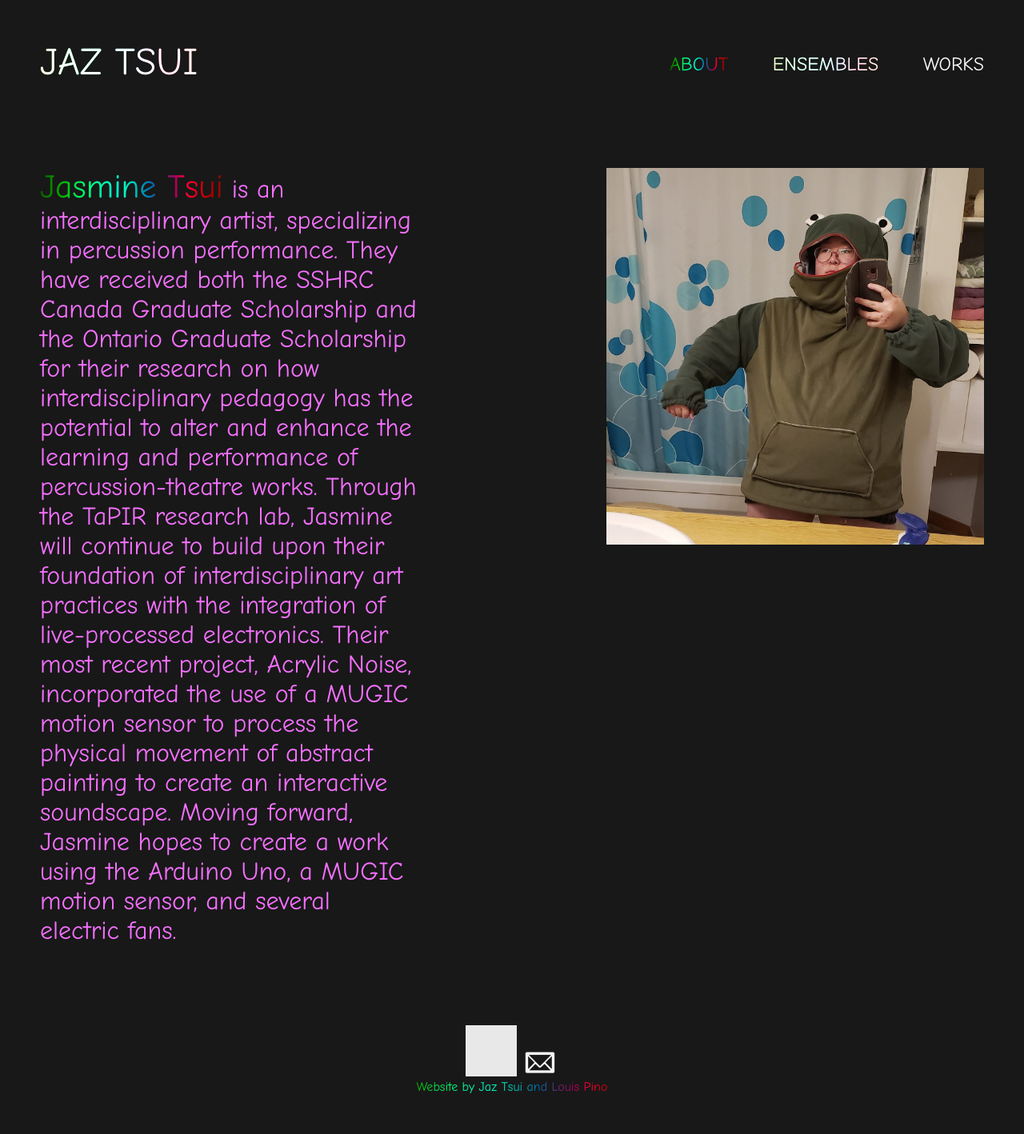
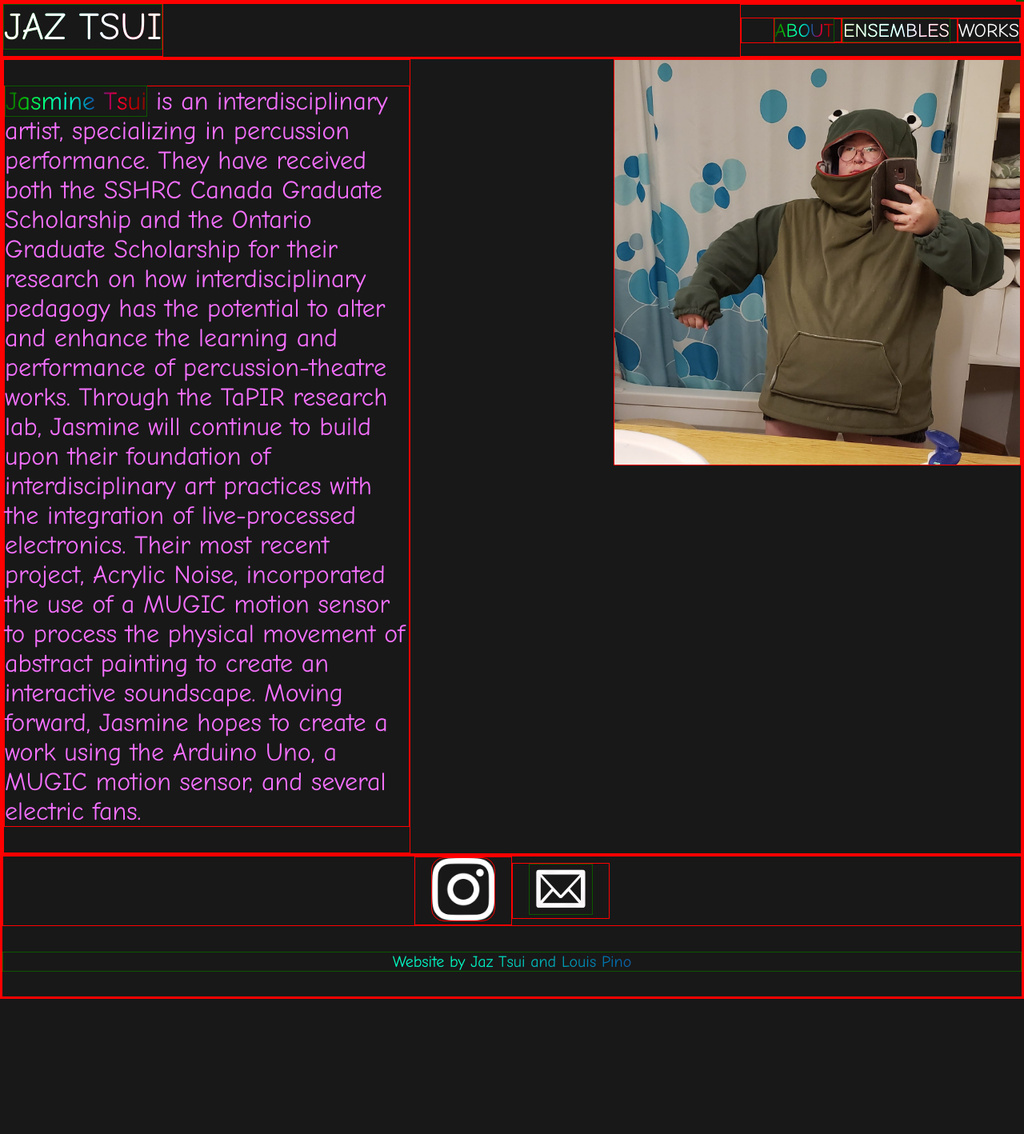
Before and after one commit to LouisPino/JazWebsite, a plain HTML site: page about.html in a window 1280 px wide. Shown: the whole page at 80% size. After the commit the page ends 1249 px from the top, so only its background shows below. Drawn offline with Linux system fonts and the light colour scheme.

Commit message:
about page layout

```diff
--- a/about.html
+++ b/about.html
@@ -1,34 +1,35 @@
 <!DOCTYPE html>
 <html lang="en">
   <head>
-    <meta charset="UTF-8">
-    <meta name="viewport" content="width=device-width, initial-scale=1.0">
-    <title>About</title>
-    <link rel="stylesheet" type="text/css" href="style/style.css">
+    <meta charset="UTF-8" />
+    <meta name="viewport" content="width=device-width, initial-scale=1.0" />
+    <title>Jaz Tsui</title>
+    <link rel="stylesheet" type="text/css" href="style/about.css" />
   </head>
   <body>
-
     <!-- Scroll bar -->
     <div id="progressbar"></div>
     <div id="scrollpath"></div>
 
     <!-- Nav Bar -->
     <section class="navbar">
-    <div class="container">
-    <div class="name"><a class='link' href="index.html">JAZ TSUI</a></div>
-    <nav>
-        <ul class="seconday-navs">
-            <li class="nav-tab" id="about"> <a class="here" href="about.html">ABOUT</a></li>
-            <li class="nav-tab" id="ensembles"><a class="link" href="ensembles.html">ENSEMBLES</a></li>
-            <li class="dropbtn works nav-tab">WORKS</button>
+      <div class="name"><a class="link" href="index.html">JAZ TSUI</a></div>
+      <div class="secondary-container">
+        <ul class="secondary-navs">
+          <li class="nav-tab" id="about">
+            <a class="here" href="about.html">ABOUT</a>
+          </li>
+          <li class="nav-tab" id="ensembles">
+            <a class="link" href="ensembles.html">ENSEMBLES</a>
+          </li>
+          <li class="dropbtn works nav-tab">WORKS</li>
           <div class="dropdown-content">
-                  <a class='link' href="compositions.html">Compositions</a>
-                  <a class='link' href="multimedia.html">Multimedia</a>
-                  <a class='link' href="percussion.html">Percussion</a>
-                  <a class='link' href="video-art.html">Video Art</a>
+            <a class="link" href="compositions.html">Compositions</a>
+            <a class="link" href="multimedia.html">Multimedia</a>
+            <a class="link" href="percussion.html">Percussion</a>
+            <a class="link" href="video-art.html">Video Art</a>
           </div>
         </ul>
-    </nav>
       </div>
     </section>
 
@@ -36,42 +37,48 @@
     <section class="hero">
       <div class="container">
         <div class="bio">
-            <p> <span class="here heavy">Jasmine Tsui</span> is an interdisciplinary artist, specializing in percussion performance. They have received both the SSHRC Canada Graduate Scholarship and the Ontario Graduate Scholarship for their research on how interdisciplinary pedagogy has the potential to alter and enhance the learning and performance of percussion-theatre works. Through the TaPIR research lab, Jasmine will continue to build upon their foundation of interdisciplinary art practices with the integration of live-processed electronics. Their most recent project, Acrylic Noise, incorporated the use of a MUGIC motion sensor to process the physical movement of abstract painting to create an interactive soundscape. Moving forward, Jasmine hopes to create a work using the Arduino Uno, a MUGIC motion sensor, and several electric fans.
+          <p>
+            <span class="here heavy">Jasmine Tsui</span> is an interdisciplinary
+            artist, specializing in percussion performance. They have received
+            both the SSHRC Canada Graduate Scholarship and the Ontario Graduate
+            Scholarship for their research on how interdisciplinary pedagogy has
+            the potential to alter and enhance the learning and performance of
+            percussion-theatre works. Through the TaPIR research lab, Jasmine
+            will continue to build upon their foundation of interdisciplinary
+            art practices with the integration of live-processed electronics.
+            Their most recent project, Acrylic Noise, incorporated the use of a
+            MUGIC motion sensor to process the physical movement of abstract
+            painting to create an interactive soundscape. Moving forward,
+            Jasmine hopes to create a work using the Arduino Uno, a MUGIC motion
+            sensor, and several electric fans.
           </p>
         </div>
-                <img id='final-form' src="assets/finalform.jpeg">
+        <img id="final-form" src="assets/finalform.jpeg" />
       </div>
     </section>
 
-
-
-
-<!-- contact -->
-
-
-
     <!-- footer -->
-<div class="container">
     <section class="footer">
       <div class="socials">
         <a href="https://www.instagram.com/je.suis.jaz.tsui/" target="_blank">
-                <img src="assets/IG.png" alt="" class="social clickable ig"></a>
+          <img src="assets/IG.png" alt="" class="social clickable ig"
+        /></a>
         <a href="mailto:jasmine.j.tsui@gmail.com" target="_blank">
-                    <img src="assets/Jaz Tsui_files/3kont8jsnkkjm5cf18nbi6f6gc.png" class="social clickable mail link"></a>
+          <img
+            src="assets/Jaz Tsui_files/3kont8jsnkkjm5cf18nbi6f6gc.png"
+            class="social clickable mail link"
+        /></a>
       </div>
       <div class="footer-text here">Website by Jaz Tsui and Louis Pino</div>
     </section>
-</div>
+
     <script type="text/javascript">
-	let progress = document.getElementById('progressbar');
+      let progress = document.getElementById("progressbar");
       let totalHeight = document.body.scrollHeight - window.innerHeight;
       window.onscroll = function () {
         let progressHeight = (window.pageYOffset / totalHeight) * 100;
         progress.style.height = progressHeight + "%";
-	}
-
-
+      };
     </script>
   </body>
-
 </html>
--- /dev/null
+++ b/style/about.scss
@@ -0,0 +1,240 @@
+@import url("https://fonts.googleapis.com/css2?family=Cormorant:wght@300;500;700&display=swap");
+
+@font-face {
+  font-family: "Comic Sans MS";
+  src: url("comic-sans-ms/comici.ttf");
+}
+
+* {
+  box-sizing: border-box;
+  border: 1px solid red;
+}
+
+body {
+  margin: 0;
+  padding: 0;
+  background: rgb(24, 24, 24);
+  color: #f570ff;
+  //	font-family: 'Cormorant', serif;
+  font-family: "Comic Sans MS", "Comic Sans", serif;
+}
+
+.navbar {
+  display: flex;
+  justify-content: space-between;
+}
+
+
+.name {
+  font-size: 3em;
+}
+
+.nav-tab {
+    display: inline;
+    text-decoration: none;
+    font-size: 1.5em;
+  }
+
+
+
+
+.link {
+  color: rgb(255, 255, 255);
+  text-decoration: none;
+  background: linear-gradient(90deg, red, orange, yellow, green, blue, purple);
+  animation: animate 5s linear infinite;
+  background-clip: text;
+  -webkit-background-clip: text;
+  transition: 1250ms;
+}
+.works {
+  color: white;
+}
+.works:hover {
+  color: transparent;
+  text-decoration: none;
+  background: linear-gradient(90deg, red, orange, yellow, green, blue, purple);
+  animation: 5s linear infinite;
+  background-clip: text;
+  -webkit-background-clip: text;
+  transition: 400;
+}
+
+.link:hover {
+  color: transparent;
+  transition: 400ms;
+}
+
+.here {
+  background: linear-gradient(90deg, red, orange, yellow, green, blue, purple);
+  animation: animate 5s linear infinite;
+  background-clip: text;
+  -webkit-background-clip: text;
+  color: transparent;
+  text-decoration: none;
+}
+
+/* The container <div> - needed to position the dropdown content */
+.dropbtn {
+  position: relative;
+  display: inline-block;
+}
+
+/* Dropdown Content (Hidden by Default) */
+.dropdown-content {
+  display: none;
+  position: absolute;
+  left: -40px;
+  background: rgb(24, 24, 24);
+  min-width: 160px;
+  min-height: 190px;
+  box-shadow: 0px 8px 16px 0px rgba(0, 0, 0, 0.2);
+  z-index: 1;
+  border-radius: 15%;
+}
+
+/* Links inside the dropdown */
+.dropdown-content a {
+  display: block;
+  margin: 0.5em;
+  text-align: center;
+}
+
+/* Show the dropdown menu on hover */
+.dropbtn:hover .dropdown-content {
+  display: block;
+}
+
+.hero {
+  display: flex;
+}
+
+
+#final-form {
+  width: 40%;
+  float: right;
+}
+
+.bio {
+  color: #f570ff;
+  float: left;
+  width: 40%;
+  font-size: 2em;
+}
+
+.footer {
+  display: grid;
+  justify-content: center;
+  grid-template-columns: 1fr;
+  grid-template-rows: 1fr 1fr;
+}
+
+.socials {
+  grid-column: 1 / 3;
+  display: flex;
+  justify-content: center;
+  align-items: center;
+}
+
+.social{
+    margin: 0 20px;
+}
+
+.footer-text {
+  text-align: center;
+  align-self: center;
+  font-size: 20px;
+}
+
+.ig {
+  width: 5rem;
+  height: 5rem;
+  border-radius: 20%;
+}
+
+.social:hover {
+  background: linear-gradient(90deg, red, orange, yellow, green, blue, purple);
+  animation: animate 5s linear infinite;
+}
+.mail {
+  width: 5rem;
+  height: 4rem;
+}
+
+
+@media screen and (max-width: 460px) {
+    .name {
+      text-align: center;
+    }
+    .navbar {
+      //hamburger
+      flex-direction: column;
+    }
+    .secondary-navs {
+      display: flex;
+      flex-direction: column;
+      justify-content: center;
+      text-align: center;
+      margin: 0 auto;
+      align-content: center;
+    }
+    .nav-tab {
+      display: block;
+    }
+    .link{
+      color: transparent;
+    }
+    .bio{font-size: 1rem;}
+  }
+
+//SCROLL BAR
+::-webkit-scrollbar {
+  width: 0;
+}
+#scrollPath {
+  position: fixed;
+  top: 0;
+  right: 0;
+  width: 10px;
+  height: 100%;
+  background: rgba(255, 255, 255, 0.05);
+}
+#progressbar {
+  position: fixed;
+  top: 0;
+  right: 0;
+  width: 10px;
+  z-index: 100;
+
+  background: linear-gradient(to top, #008aff, #00ffe7);
+  animation: animate 5s linear infinite;
+}
+@keyframes animate {
+  0%,
+  100% {
+    filter: hue-rotate(0deg);
+  }
+  50% {
+    filter: hue-rotate(360deg);
+  }
+}
+#progressbar:before {
+  content: "";
+  position: absolute;
+  top: 0;
+  left: 0;
+  width: 100%;
+  height: 100%;
+  background: linear-gradient(to top, #008aff, #00ffe7);
+  filter: blur(10px);
+}
+#progressbar:before {
+  content: "";
+  position: absolute;
+  top: 0;
+  left: 0;
+  width: 100%;
+  height: 100%;
+  background: linear-gradient(to top, #008aff, #00ffe7);
+  filter: blur(30px);
+}
```
Also changed, not shown: index.html (+5 -2 lines), style/about.css (added), style/style.css, 2 other files. Lines whose indentation alone changed are shown as unchanged.
